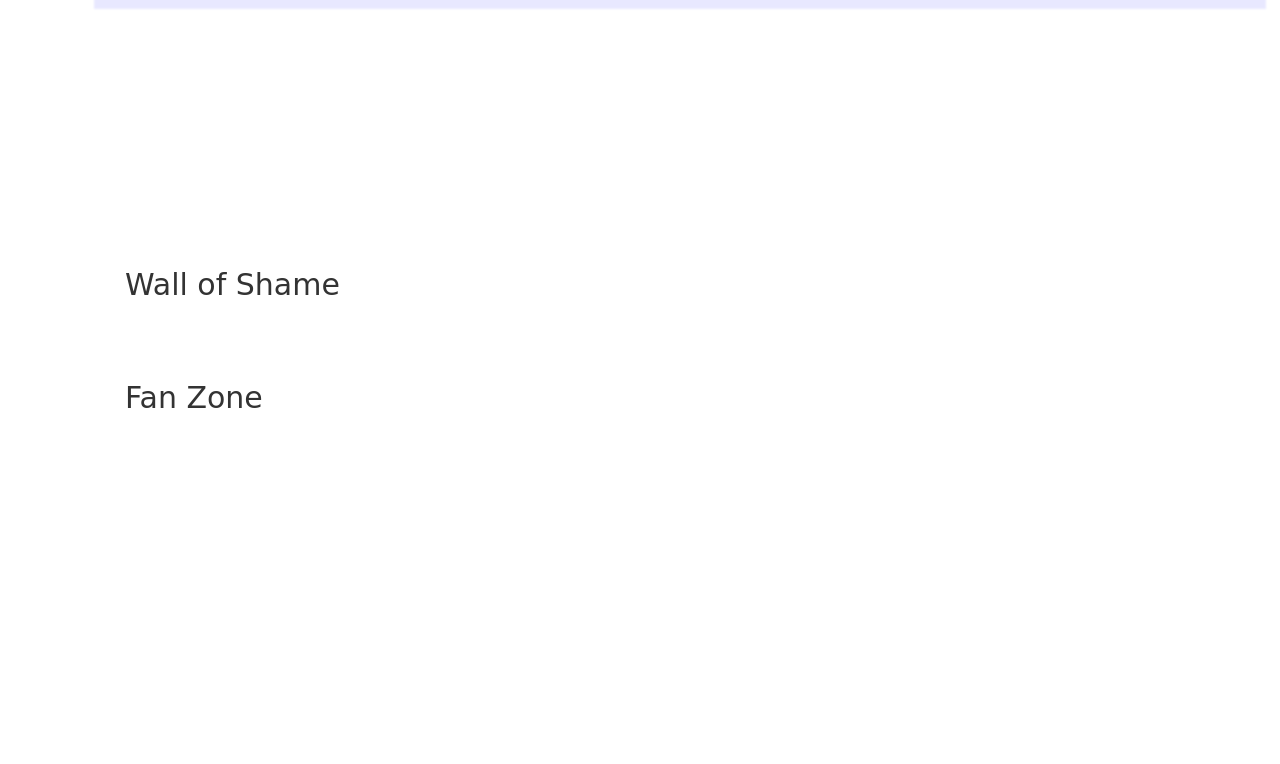
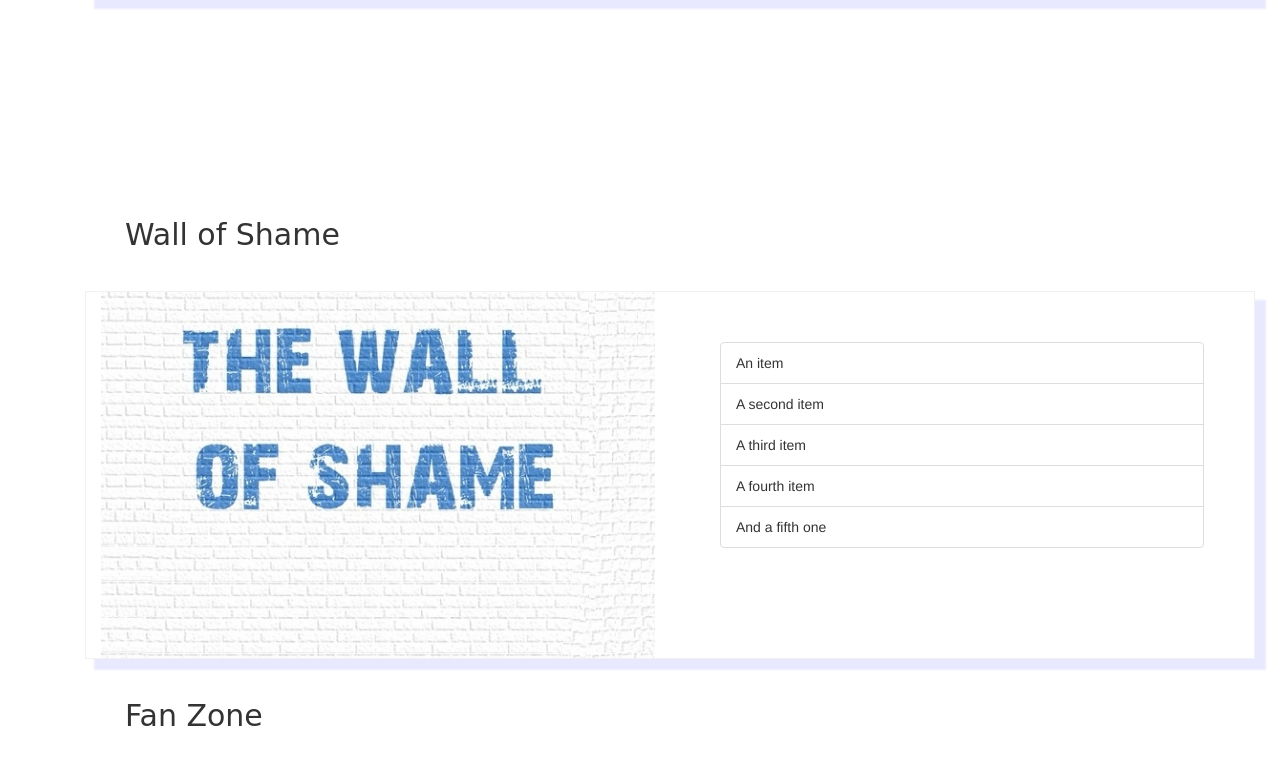
Before and after one commit to gonextnode/strive-assignments, a plain HTML site: page module2/day2/bootstrap-solution/index.html in a window 1280 px wide. Shown: the part 1709-2473 px from the top of the page. Before the commit the page ends 2163 px from the top, so only its background shows below. Drawn offline with nearby package versions, Linux system fonts and the light colour scheme; a web font is replaced by a local one.

Commit message:
started implementing wall of shame section

```diff
--- a/module2/day2/bootstrap-solution/index.html
+++ b/module2/day2/bootstrap-solution/index.html
@@ -276,15 +276,34 @@ Could be the Amazon way, the Spotify or Apple music way or some other blog out t
           </div>
         </div>
       </section>
-
-      <div class="spacer"></div>
       <!-- EXERCISE 5
               Worst album list! Find out the music you don't really like or you find overrated and list it
               in this "hall of shame" chart!
           -->
-
       <section id="worst" class="container">
         <h2>Wall of Shame</h2>
+        <div class="container">
+          <div class="card row mb-3">
+            <div class="col-lg-6">
+              <div class="wall-image-wrapper pull-left">
+                <img
+                  class="pull-right"
+                  src="./assets/Wall-of-Shame.jpg"
+                  alt=""
+                />
+              </div>
+            </div>
+            <div class="card-body col-lg-6">
+              <ul class="list-group list-group-flush">
+                <li class="list-group-item">An item</li>
+                <li class="list-group-item">A second item</li>
+                <li class="list-group-item">A third item</li>
+                <li class="list-group-item">A fourth item</li>
+                <li class="list-group-item">And a fifth one</li>
+              </ul>
+            </div>
+          </div>
+        </div>
       </section>
 
       <!-- EXERCISE 6
--- a/module2/day2/bootstrap-solution/styles.css
+++ b/module2/day2/bootstrap-solution/styles.css
@@ -148,14 +148,17 @@ section#reviews {
 }
 
 iframe {
-  padding: 0;
-  margin: 0;
   width: 100%;
   height: 600px;
-  margin: 0;
-  padding: 0;
 }
 
 .card-body {
   padding: 50px;
 }
+
+.wall-image-wrapper img {
+  height: 100%;
+  width: 100%;
+  margin: 0;
+  padding: 0;
+}
```
Also changed, not shown: module2/day2/bootstrap-solution/assets/Wall-of-Shame.jpg (added).
